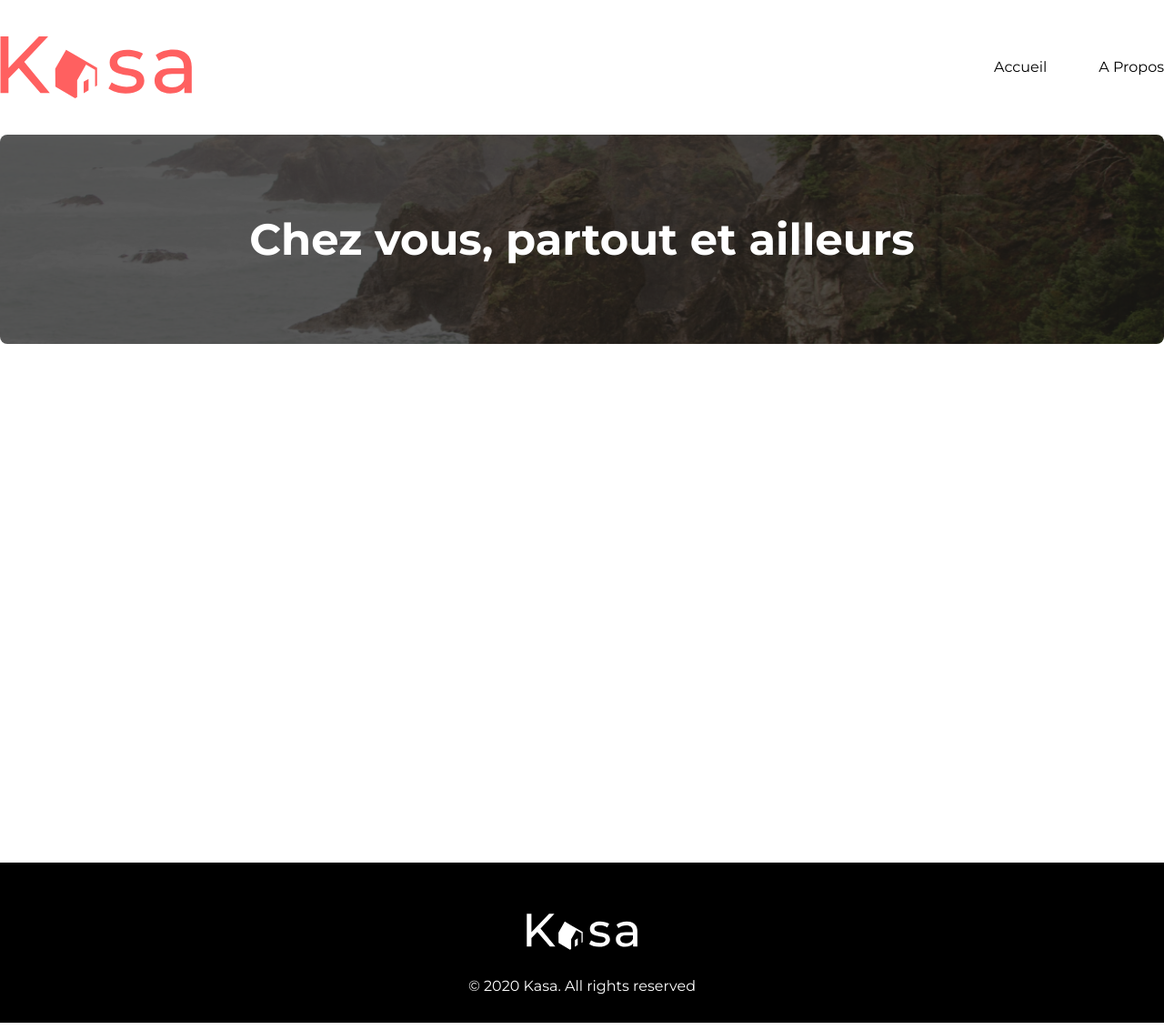
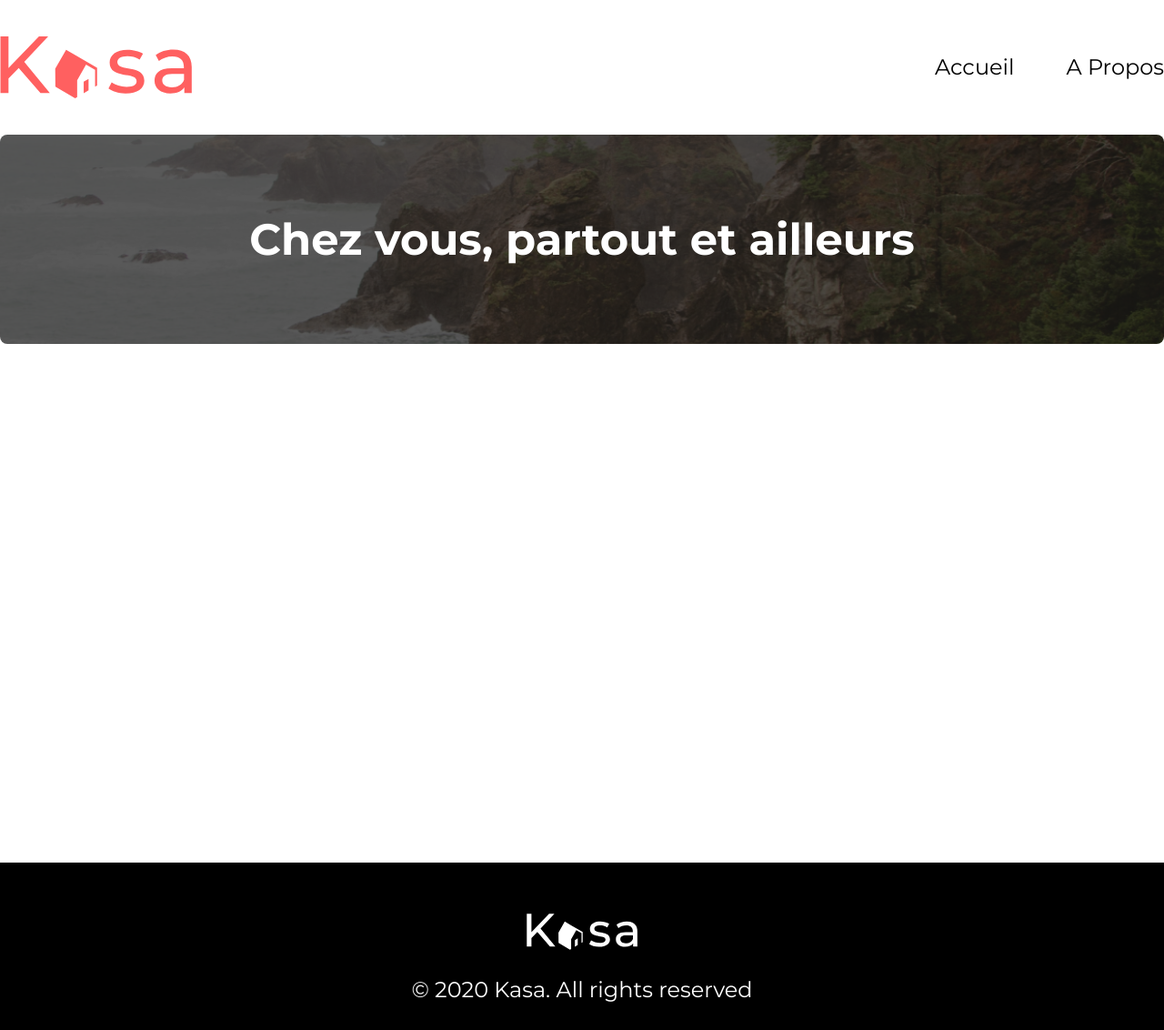
Before and after one commit to KpryKorn/projet-11, a React (Vite) app: page / in a window 1280 px wide. Shown: the whole page at 91% size. Built offline with nearby package versions, Linux system fonts and the light colour scheme.

Commit message:
update font size

```diff
--- a/src/components/footer.tsx
+++ b/src/components/footer.tsx
@@ -30,7 +30,7 @@ export default function Footer() {
           />
         </svg>
       </Link>
-      <p>© 2020 Kasa. All rights reserved</p>
+      <p className="text-2xl">© 2020 Kasa. All rights reserved</p>
     </footer>
   );
 }
--- a/src/components/header.tsx
+++ b/src/components/header.tsx
@@ -36,7 +36,7 @@ export default function Header() {
             </svg>
           </Link>
         </span>
-        <div className="flex items-center gap-[57px] underline-offset-4">
+        <div className="flex items-center gap-[57px] underline-offset-4 text-2xl">
           <Link to={"/"} className="hover:underline">
             Accueil
           </Link>
```
